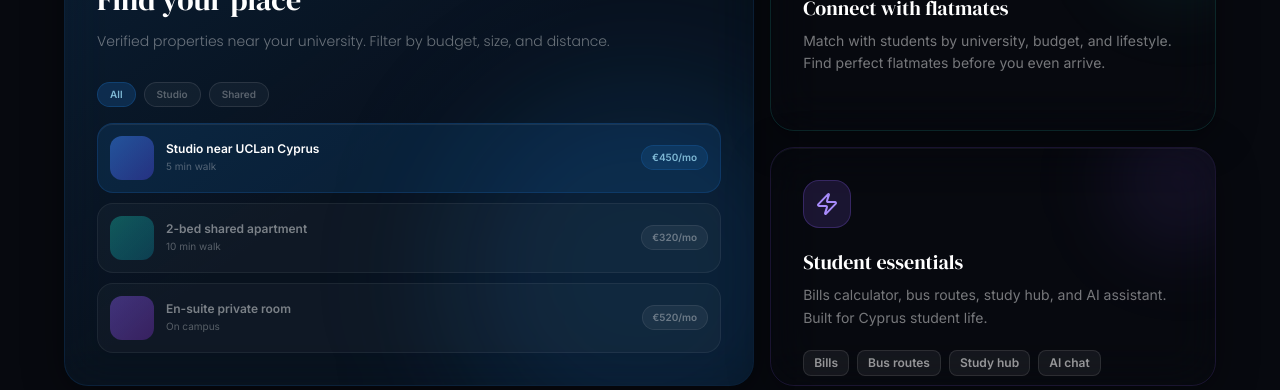
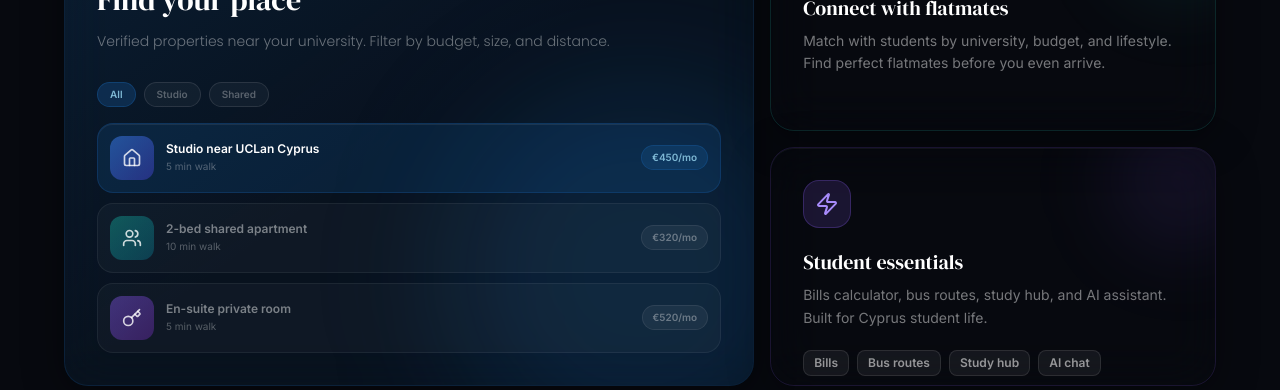
Before and after one commit to Martdel7ux/NestmateLanding, a React (Vite) app: page / in a window 1280 px wide. Shown: the part 1100-1490 px from the top of the page. Built offline with nearby package versions, Linux system fonts and the light colour scheme.

Commit message:
Add icons to listing cards, fix distance, remove unused glass

```diff
--- a/src/pages/WaitlistLanding.tsx
+++ b/src/pages/WaitlistLanding.tsx
@@ -1,9 +1,8 @@
 import { useState } from "react";
 import { motion, AnimatePresence } from "framer-motion";
-import { Home, Menu, Users, X, Zap } from "lucide-react";
+import { Home, Key, Menu, Users, X, Zap } from "lucide-react";
 
 // ── Shared glass class strings ────────────────────────────────────────────────
-const glass        = "bg-white/[0.05] backdrop-blur-xl border border-white/[0.09] shadow-[0_8px_40px_rgba(0,0,0,0.4),inset_0_1px_0_rgba(255,255,255,0.06)]";
 const glassBlue    = "bg-[#185FA5]/10 backdrop-blur-xl border border-[#185FA5]/20 shadow-[0_8px_40px_rgba(0,0,0,0.4),inset_0_1px_0_rgba(255,255,255,0.05)]";
 const glassTeal    = "bg-teal-400/8 backdrop-blur-xl border border-teal-400/15 shadow-[0_8px_40px_rgba(0,0,0,0.35),inset_0_1px_0_rgba(255,255,255,0.05)]";
 const glassViolet  = "bg-violet-500/8 backdrop-blur-xl border border-violet-500/15 shadow-[0_8px_40px_rgba(0,0,0,0.35),inset_0_1px_0_rgba(255,255,255,0.05)]";
@@ -249,10 +248,10 @@ export function WaitlistLanding() {
 
                   <div className="space-y-2.5">
                     {[
-                      { name: "Studio near UCLan Cyprus",  loc: "5 min walk",  price: "€450", img: "bg-gradient-to-br from-blue-500/50 to-indigo-600/40",  active: true  },
-                      { name: "2-bed shared apartment",    loc: "10 min walk", price: "€320", img: "bg-gradient-to-br from-teal-500/40 to-cyan-600/30",     active: false },
-                      { name: "En-suite private room",     loc: "On campus",   price: "€520", img: "bg-gradient-to-br from-violet-500/40 to-purple-600/30", active: false },
-                    ].map(({ name, loc, price, img, active }, i) => (
+                      { name: "Studio near UCLan Cyprus",  loc: "5 min walk",  price: "€450", img: "bg-gradient-to-br from-blue-500/50 to-indigo-600/40",  active: true,  Icon: Home  },
+                      { name: "2-bed shared apartment",    loc: "10 min walk", price: "€320", img: "bg-gradient-to-br from-teal-500/40 to-cyan-600/30",     active: false, Icon: Users },
+                      { name: "En-suite private room",     loc: "5 min walk",  price: "€520", img: "bg-gradient-to-br from-violet-500/40 to-purple-600/30", active: false, Icon: Key   },
+                    ].map(({ name, loc, price, img, active, Icon }, i) => (
                       <div
                         key={i}
                         className={`flex items-center gap-3 rounded-2xl p-3 border transition-colors ${
@@ -261,7 +260,9 @@ export function WaitlistLanding() {
                             : "bg-white/[0.03] border-white/[0.06]"
                         }`}
                       >
-                        <div className={`w-11 h-11 rounded-xl flex-shrink-0 ${img}`} />
+                        <div className={`w-11 h-11 rounded-xl flex-shrink-0 flex items-center justify-center ${img}`}>
+                          <Icon className="w-5 h-5 text-white/80" />
+                        </div>
                         <div className="flex-1 min-w-0">
                           <p className={`text-xs font-semibold truncate ${active ? "text-white" : "text-white/45"}`}>
                             {name}
```
